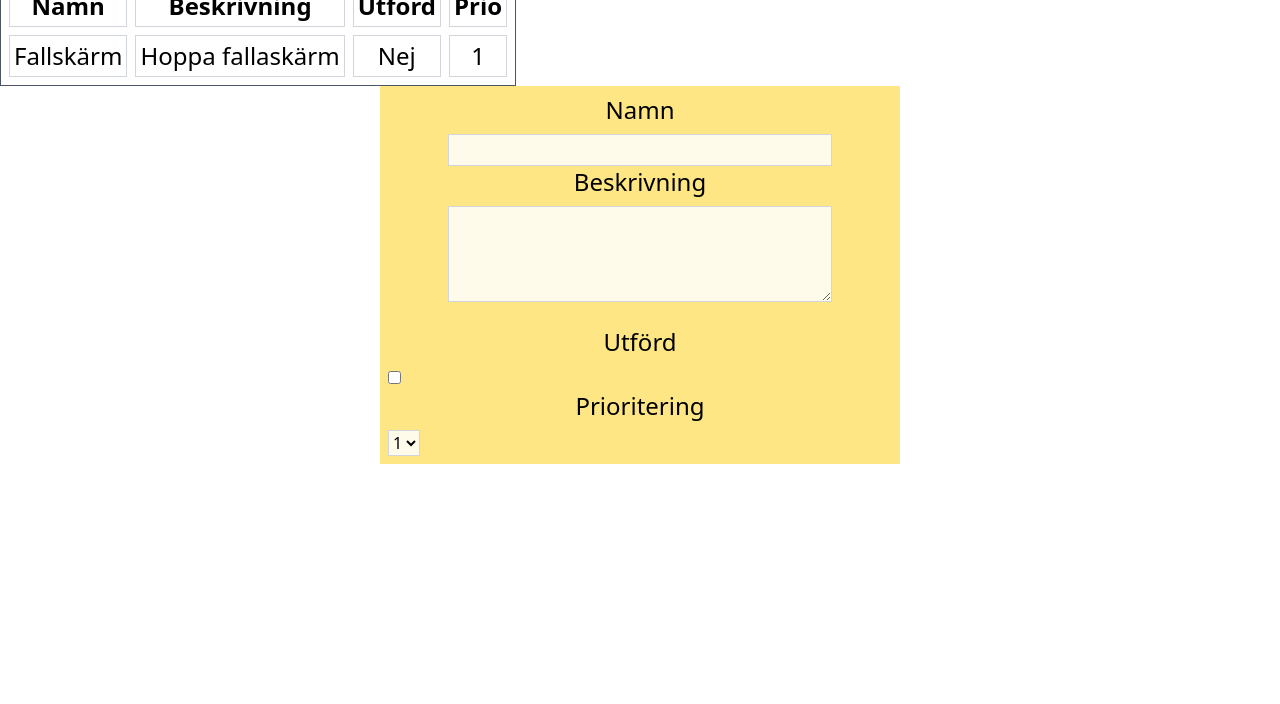
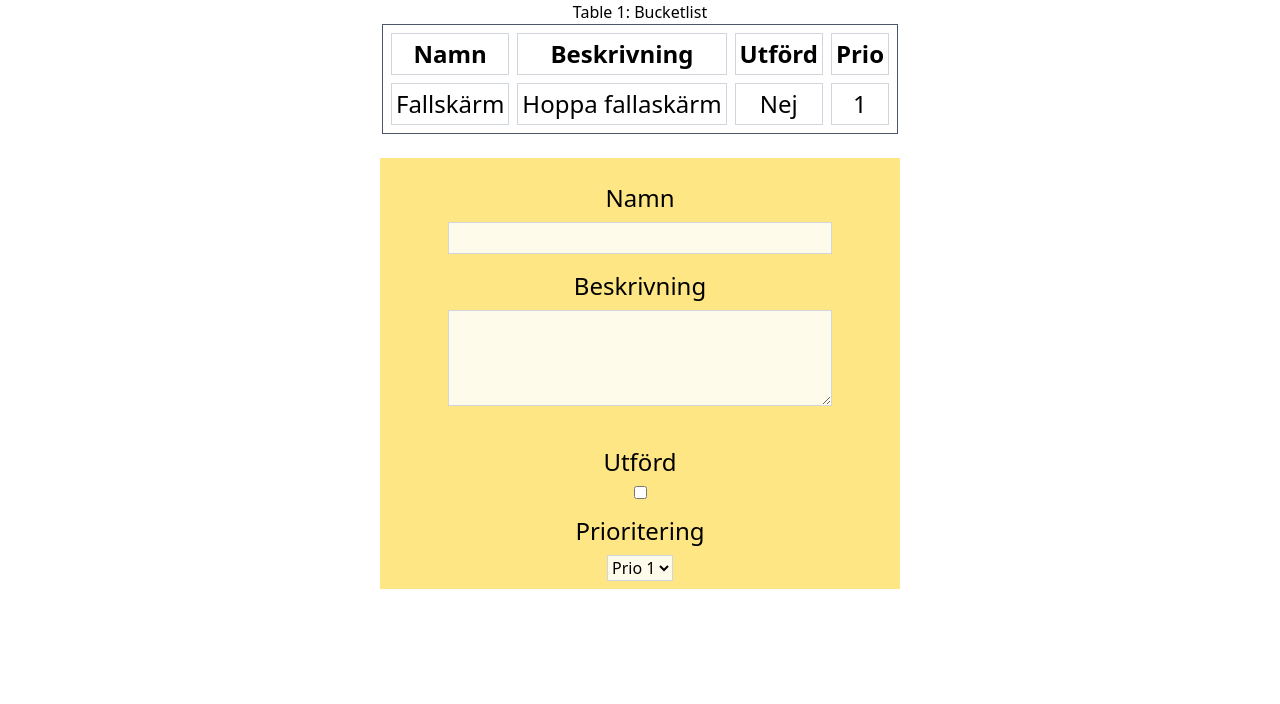
Before and after one commit to Rebexian87/moment1_DT193G, a website: page src/index.html in a window 1280 px wide. Shown: the part 96-800 px from the top of the page. Drawn offline with Linux system fonts and the light colour scheme.

Commit message:
installed milligram. Updated form, table and h1

```diff
--- a/package.json
+++ b/package.json
@@ -5,7 +5,7 @@
   "main": "index.js",
   "scripts": {
     "test": "echo \"Error: no test specified\" && exit 1",
-    "dev":"npx @tailwindcss/cli -i ./src/input.css -o ./src/output.css --watch"
+    "dev": "npx @tailwindcss/cli -i ./src/input.css -o ./src/output.css --watch"
   },
   "keywords": [],
   "author": "",
@@ -13,6 +13,7 @@
   "type": "commonjs",
   "dependencies": {
     "@tailwindcss/cli": "^4.1.18",
+    "milligram": "^1.4.1",
     "tailwindcss": "^4.1.18"
   }
 }
--- a/src/index.html
+++ b/src/index.html
@@ -17,9 +17,11 @@
 
     <div>
 
-        <h1 class="text-red-600 text-3xl font-bold md:text-5xl">Tabell och formulär med tailwind</h1>
+        <h1 class="text-red-600 text-3xl font-bold m-6 md:text-5xl text-center ">Tabell och formulär med tailwind</h1>
+          </div>
 
-        <table class="border-separate border border-gray-600 md:border-spacing-2" >
+    <div>
+        <table class=" mx-auto  border-separate border border-gray-600 m-6 md:border-spacing-2" >
             <caption class="caption-top">Table 1: Bucketlist</caption>
             <thead>
                 <tr>
@@ -44,22 +46,22 @@
 
     <div>
 
-
         <form class="bg-amber-200 w-130 p-2 mx-auto">
-            <label for="name" class="mb-2 text-2xl font-normal block text-center ">Namn</label>
+            <label for="name" class="mb-2 text-2xl font-normal block text-center m-4">Namn</label>
             <input type="text" id="name" class="block mx-auto border border-gray-300 bg-amber-50 w-xs h-8  md:w-96">
-            <label for="description" class="block text-center mb-2 text-2xl font-normal ">Beskrivning</label>
+            <label for="description" class="block text-center mb-2 text-2xl font-normal m-4">Beskrivning</label>
             <textarea name="description" id="description" class=" block mx-auto border border-gray-300  bg-amber-50 h-24 w-xs md:w-96"></textarea><br>
-            <label for="done" class="block text-center mb-2 text-2xl font-normal ">Utförd</label>
-            <input type="checkbox" name="done" id="done">
-            <label for="prio" class="block text-center mb-2 text-2xl font-normal ">Prioritering</label>
-            <select class="border border-gray-300 bg-amber-50" name="prio" id="prio">
-                <option value="1">1</option>
-                <option value="2">2</option>
-                <option value="3">3</option>
+            <label for="done" class="block text-center mb-2 text-2xl font-normal m-4">Utförd</label>
+            <input class="block mx-auto" type="checkbox" name="done" id="done">
+            <label for="prio" class="block text-center mb-2 text-2xl font-normal m-4">Prioritering</label>
+            <select class="border border-gray-300 bg-amber-50 block mx-auto" name="prio" id="prio">
+                <option value="1">Prio 1</option>
+                <option value="2">Prio 2</option>
+                <option value="3">Prio 3</option>
             </select>
 
         </form>
+
 
 
     </div>
```
Also changed, not shown: src/output.css, 1 other file.
